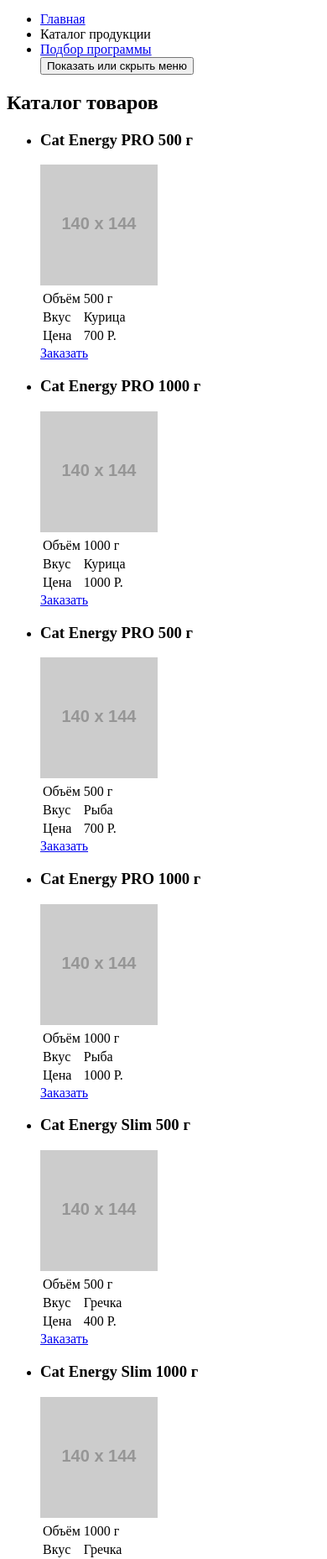
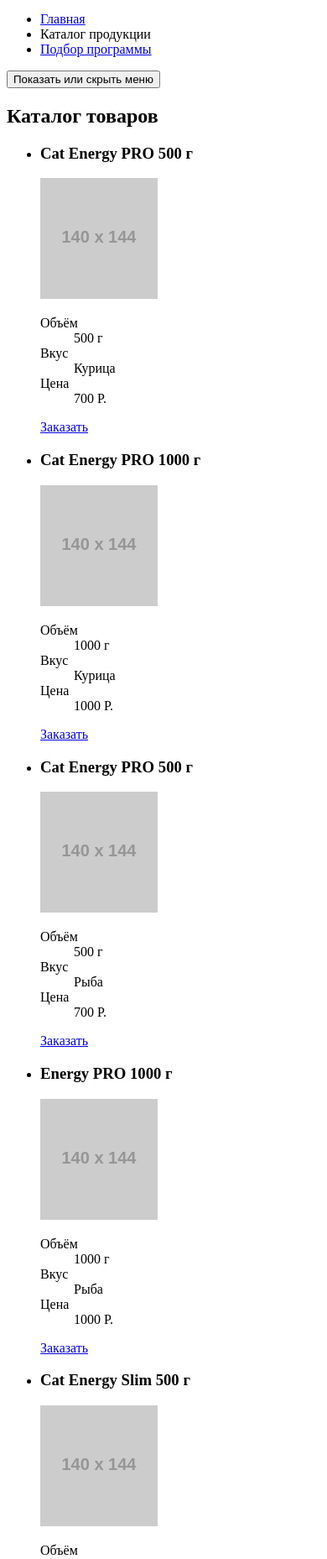
Before and after one commit to Otkrovennost/986345-cat-energy-17, a website: page source/catalog.html in a window 390 px wide. Shown: the part 125-1982 px from the top of the page at 84% size. Drawn offline with Linux system fonts and the light colour scheme; placeholder pictures from the web are drawn by us.

Commit message:
изменения в каталоге

```diff
--- a/source/catalog.html
+++ b/source/catalog.html
@@ -23,10 +23,10 @@
         <li class="nav__item">
           <a class="nav__link" href="form.html">Подбор программы</a>
         </li>
-        <button class="header__toggler header__toggler--closer">
-          <span class="visually-hidden">Показать или скрыть меню</span>
-        </button>
       </ul>
+      <button class="header__toggler header__toggler--closer">
+        <span class="visually-hidden">Показать или скрыть меню</span>
+      </button>
     </nav>
   </header>
   <main class="content">
@@ -34,164 +34,122 @@
       <h2 class="visually-hidden">Каталог товаров</h2>
       <ul class="goods__catalog catalog page__list">
         <li class="catalog__item good">
-          <a>
-            <h3 class="good__title">Cat Energy PRO 500 г</h3>
-          </a>
+          <h3 class="good__title">
+            <a>Cat Energy PRO 500 г</a>
+          </h3>
           <a>
             <img class="good__img" src="http://placehold.it/140x144" alt="Фото товара Cat Energy PRO 500 г. Вкус: курица">
           </a>
-          <table class="good__features">
-            <tr>
-              <td class="good__features-value">Объём</td>
-              <td class="good__features-field">500 г</td>
-            </tr>
-            <tr>
-              <td class="good__features-value">Вкус</td>
-              <td class="good__features-field">Курица</td>
-            </tr>
-            <tr>
-              <td class="good__features-value">Цена</td>
-              <td class="good__features-field">700 Р.</td>
-            </tr>
-          </table>
+          <dl class="good__features features">
+            <dt class="features__name">Объём</dt>
+            <dd class="features__value">500 г</dd>
+            <dt class="features__name">Вкус</dt>
+            <dd class="features__value">Курица</dd>
+            <dt class="features__name">Цена</dt>
+            <dd class="features__value">700 Р.</dd>
+          </dl>
           <a class="good__button" href="#">Заказать</a>
         </li>
         <li class="catalog__item good">
-          <a>
-            <h3 class="good__title">Cat Energy PRO 1000 г</h3>
-          </a>
+          <h3 class="good__title">
+            <a>Cat Energy PRO 1000 г</a>
+          </h3>
           <a>
             <img class="good__img" src="http://placehold.it/140x144" alt="Фото товара Cat Energy PRO 1000 г. Вкус: курица">
           </a>
-          <table class="good__features">
-            <tr>
-              <td class="good__features-value">Объём</td>
-              <td class="good__features-field">1000 г</td>
-            </tr>
-            <tr>
-              <td class="good__features-value">Вкус</td>
-              <td class="good__features-field">Курица</td>
-            </tr>
-            <tr>
-              <td class="good__features-value">Цена</td>
-              <td class="good__features-field">1000 Р.</td>
-            </tr>
-          </table>
+          <dl class="good__features features">
+            <dt class="features__name">Объём</dt>
+            <dd class="features__value">1000 г</dd>
+            <dt class="features__name">Вкус</dt>
+            <dd class="features__value">Курица</dd>
+            <dt class="features__name">Цена</dt>
+            <dd class="features__value">1000 Р.</dd>
+          </dl>
           <a class="good__button" href="#">Заказать</a>
         </li>
         <li class="catalog__item good">
-          <a>
-            <h3 class="good__title">Cat Energy PRO 500 г</h3>
-          </a>
+          <h3 class="good__title">
+            <a>Cat Energy PRO 500 г</a>
+          </h3>
           <a>
             <img class="good__img" src="http://placehold.it/140x144" alt="Фото товара Cat Energy PRO 500 г. Вкус: рыба">
           </a>
-          <table class="good__features">
-            <tr>
-              <td class="good__features-value">Объём</td>
-              <td class="good__features-field">500 г</td>
-            </tr>
-            <tr>
-              <td class="good__features-value">Вкус</td>
-              <td class="good__features-field">Рыба</td>
-            </tr>
-            <tr>
-              <td class="good__features-value">Цена</td>
-              <td class="good__features-field">700 Р.</td>
-            </tr>
-          </table>
+          <dl class="good__features features">
+            <dt class="features__name">Объём</dt>
+            <dd class="features__value">500 г</dd>
+            <dt class="features__name">Вкус</dt>
+            <dd class="features__value">Рыба</dd>
+            <dt class="features__name">Цена</dt>
+            <dd class="features__value">700 Р.</dd>
+          </dl>
           <a class="good__button" href="#">Заказать</a>
         </li>
         <li class="catalog__item good">
-          <a>
-            <h3 class="good__title">Cat Energy PRO 1000 г</h3>
-          </a>
+          <h3 class="good__title">
+            <a>Energy PRO 1000 г</a>
+          </h3>
           <a>
             <img class="good__img" src="http://placehold.it/140x144" alt="Фото товара Cat Energy PRO 1000 г. Вкус: рыба">
           </a>
-          <table class="good__features">
-            <tr>
-              <td class="good__features-value">Объём</td>
-              <td class="good__features-field">1000 г</td>
-            </tr>
-            <tr>
-              <td class="good__features-value">Вкус</td>
-              <td class="good__features-field">Рыба</td>
-            </tr>
-            <tr>
-              <td class="good__features-value">Цена</td>
-              <td class="good__features-field">1000 Р.</td>
-            </tr>
-          </table>
+          <dl class="good__features features">
+            <dt class="features__name">Объём</dt>
+            <dd class="features__value">1000 г</dd>
+            <dt class="features__name">Вкус</dt>
+            <dd class="features__value">Рыба</dd>
+            <dt class="features__name">Цена</dt>
+            <dd class="features__value">1000 Р.</dd>
+          </dl>
           <a class="good__button" href="#">Заказать</a>
         </li>
         <li class="catalog__item good">
-          <a>
-            <h3 class="good__title">Cat Energy Slim 500 г</h3>
-          </a>
+          <h3 class="good__title">
+            <a>Cat Energy Slim 500 г</a>
+          </h3>
           <a>
             <img class="good__img" src="http://placehold.it/140x144" alt="Фото товара Cat Energy Slim 500 г. Вкус6 гречка">
           </a>
-          <table class="good__features">
-            <tr>
-              <td class="good__features-value">Объём</td>
-              <td class="good__features-field">500 г</td>
-            </tr>
-            <tr>
-              <td class="good__features-value">Вкус</td>
-              <td class="good__features-field">Гречка</td>
-            </tr>
-            <tr>
-              <td class="good__features-value">Цена</td>
-              <td class="good__features-field">400 Р.</td>
-            </tr>
-          </table>
+          <dl class="good__features features">
+            <dt class="features__name">Объём</dt>
+            <dd class="features__value">500 г</dd>
+            <dt class="features__name">Вкус</dt>
+            <dd class="features__value">Гречка</dd>
+            <dt class="features__name">Цена</dt>
+            <dd class="features__value">400 Р.</dd>
+          </dl>
           <a class="good__button" href="#">Заказать</a>
         </li>
         <li class="catalog__item good">
-          <a>
-            <h3 class="good__title">Cat Energy Slim 1000 г</h3>
-          </a>
+          <h3 class="good__title">
+            <a>Cat Energy Slim 1000 г</a>
+          </h3>
           <a>
             <img class="good__img" src="http://placehold.it/140x144" alt="Фото товара Cat Energy Slim 1000 г. Вкус: гречка">
           </a>
-          <table class="good__features">
-            <tr>
-              <td class="good__features-value">Объём</td>
-              <td class="good__features-field">1000 г</td>
-            </tr>
-            <tr>
-              <td class="good__features-value">Вкус</td>
-              <td class="good__features-field">Гречка</td>
-            </tr>
-            <tr>
-              <td class="good__features-value">Цена</td>
-              <td class="good__features-field">700 Р.</td>
-            </tr>
-          </table>
+          <dl class="good__features features">
+            <dt class="features__name">Объём</dt>
+            <dd class="features__value">1000 г</dd>
+            <dt class="features__name">Вкус</dt>
+            <dd class="features__value">Гречка</dd>
+            <dt class="features__name">Цена</dt>
+            <dd class="features__value">700 Р.</dd>
+          </dl>
           <a class="good__button" href="#">Заказать</a>
         </li>
         <li class="catalog__item good">
-          <a>
-            <h3 class="good__title">Cat Energy Slim 500 г</h3>
-          </a>
+          <h3 class="good__title">
+            <a>Cat Energy Slim 500 г</a>
+          </h3>
           <a>
             <img class="good__img" src="http://placehold.it/140x144" alt="Фото товара Cat Energy Slim 500 г. Вкус: рис">
           </a>
-          <table class="good__features">
-            <tr>
-              <td class="good__features-value">Объём</td>
-              <td class="good__features-field">500 г</td>
-            </tr>
-            <tr>
-              <td class="good__features-value">Вкус</td>
-              <td class="good__features-field">Рис</td>
-            </tr>
-            <tr>
-              <td class="good__features-value">Цена</td>
-              <td class="good__features-field">500 Р.</td>
-            </tr>
-          </table>
+          <dl class="good__features features">
+            <dt class="features__name">Объём</dt>
+            <dd class="features__value">500 г</dd>
+            <dt class="features__name">Вкус</dt>
+            <dd class="features__value">Рис</dd>
+            <dt class="features__name">Цена</dt>
+            <dd class="features__value">500 Р.</dd>
+          </dl>
           <a class="good__button" href="#">Заказать</a>
         </li>
         <li class="catalog__item good good--all-list">
```
Also changed, not shown: source/form.html (+3 -3 lines), source/index.html (+3 -3 lines).
